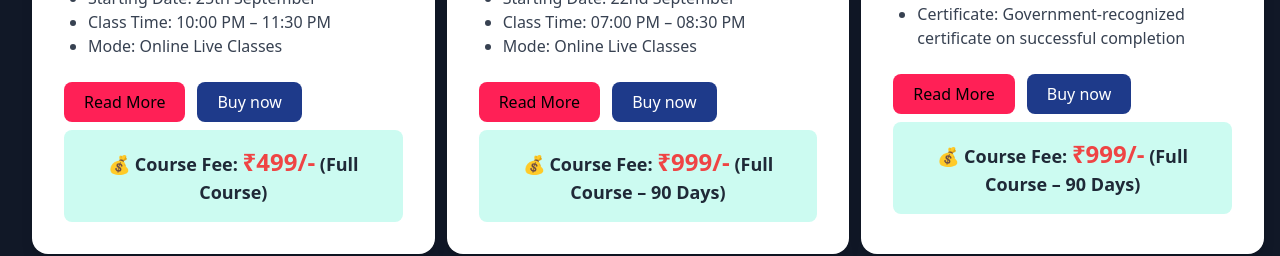
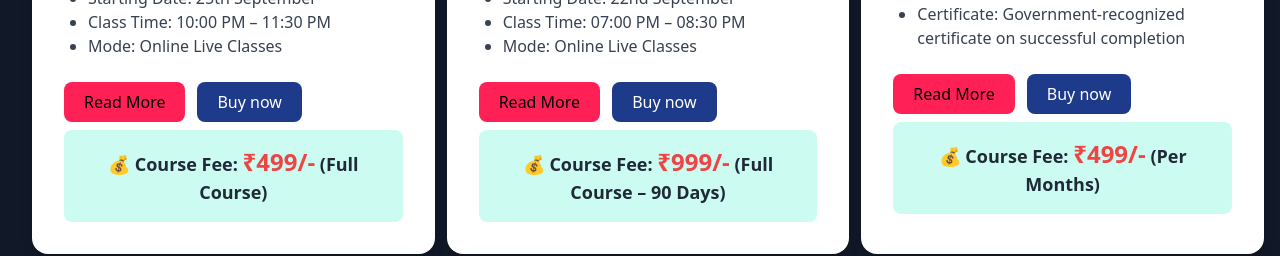
Before and after one commit to Santaravind/Edutech_Frontend, a React (Vite) app in the folder classes/: page /course in a window 1280 px wide. Shown: the part 880-1136 px from the top of the page. Built offline with nearby package versions, Linux system fonts and the light colour scheme.

Commit message:
Corse amount add !!

```diff
--- a/classes/src/component/pages/Course.jsx
+++ b/classes/src/component/pages/Course.jsx
@@ -245,8 +245,7 @@ const handalCBuy=(e)=>{
       <button  onClick={handalOBuy}>
       <p className="text-lg font-bold text-gray-800">
         💰 Course Fee:{" "}
-        <span className="text-red-500 text-2xl">₹999/-</span> (Full Course – 90
-        Days)
+        <span className="text-red-500 text-2xl">₹499/-</span> (Per Months)
       </p>
       </button>
     </div>
```
